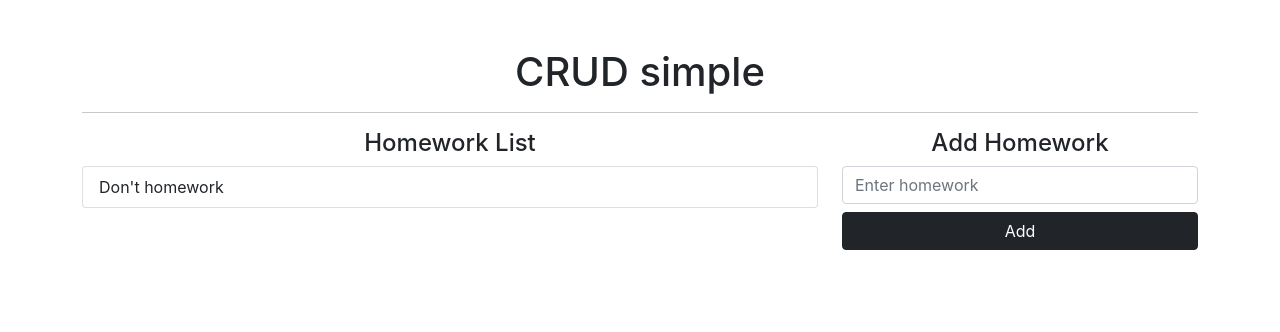
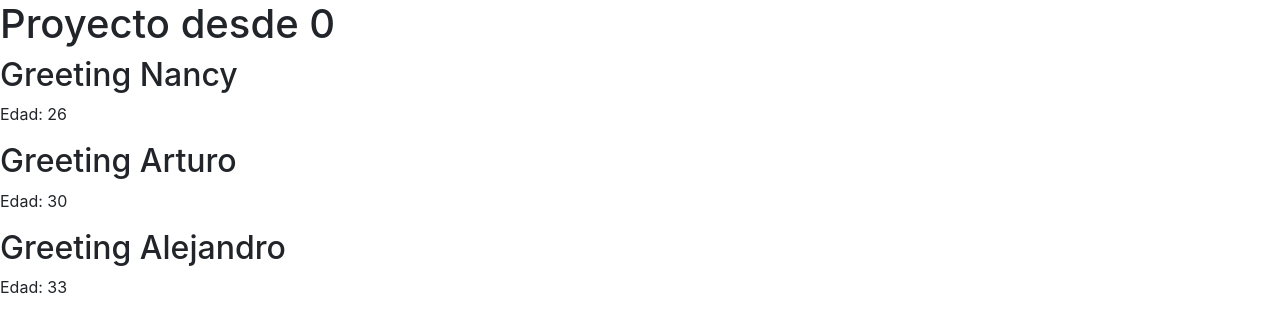
Before and after one commit to nandiaz/practice-CRUD-REACT, a React (Create React App) app in the folder crud/: page / in a window 1280 px wide. Shown: the top 332 px of the page. Built offline with nearby package versions, Linux system fonts and the light colour scheme.

Commit message:
started with components

```diff
--- a/crud/src/App.jsx
+++ b/crud/src/App.jsx
@@ -1,120 +1,13 @@
 import React from "react";
-import { nanoid } from "nanoid";
-//setTareas([...tareas, { id: nanoid(), NombreTarea: tarea }]);
+import Greet from "./components/Greet";
+
 function App() {
-  const [homework, setHomework] = React.useState("");
-  const [homeworks, setHomeworks] = React.useState([]);
-  const [modoEdition, setModoEdition] = React.useState(false);
-  const [id, setId] = React.useState("");
-  const [error, setError] = React.useState(null);
-
-  const addHomework = (e) => {
-    e.preventDefault();
-    if (!homework.trim()) {
-      console.log("Empty element");
-      setError("Write something please");
-      return;
-    }
-    console.log(homework);
-
-    setHomeworks([
-      ...homeworks,
-      {
-        id: nanoid(),
-        nameHomework: homework,
-      },
-    ]);
-    setHomework("");
-    setError(null);
-  };
-
-  const deleteHomework = (id) => {
-    //console.log(id);
-    const arrayFilter = homeworks.filter((item) => item.id !== id);
-    setHomeworks(arrayFilter);
-  };
-
-  const edit = (item) => {
-    console.log(item);
-    setModoEdition(true);
-    setHomework(item.nameHomework);
-    setId(item.id);
-  };
-  const editHomework = (e) => {
-    e.preventDefault();
-    if (!homework.trim()) {
-      console.log("Empty element");
-      setError("Write something please");
-      return;
-    }
-    const arrayEdit = homeworks.map((item) =>
-      item.id === id ? { id, nameHomework: homework } : item
-    );
-    setHomeworks(arrayEdit);
-    setModoEdition(false);
-    setHomework("");
-    setId("");
-    setError(null);
-  };
-
   return (
-    <div className="container mt-5">
-      <h1 className="text-center">CRUD simple</h1>
-      <hr />
-      <div className="row">
-        <div className="col-8">
-          <h4 className="text-center">Homework List</h4>
-          <ul className="list-group">
-            {homeworks.length === 0 ? (
-              <li className="list-group-item">Don't homework</li>
-            ) : (
-              homeworks.map((item) => (
-                <li className="list-group-item" key={item.id}>
-                  <span className="lead">{item.nameHomework}</span>
-                  <button
-                    className="btn btn-danger btn-sm float-end mx-2"
-                    onClick={() => deleteHomework(item.id)}
-                  >
-                    Delete
-                  </button>
-                  <button
-                    className="btn btn-warning btn-sm float-end"
-                    onClick={() => edit(item)}
-                  >
-                    Edit
-                  </button>
-                </li>
-              ))
-            )}
-          </ul>
-        </div>
-        <div className="col-4">
-          <h4 className="text-center">
-            {modoEdition ? "Edit Homework" : "Add Homework"}
-          </h4>
-          <form onSubmit={modoEdition ? editHomework : addHomework}>
-            {error ? <span className="text-danger">{error}</span> : null}
-            <input
-              type="text"
-              className="form-control mb-2"
-              placeholder="Enter homework"
-              onChange={(e) => setHomework(e.target.value)}
-              value={homework}
-            />
-            <div className="d-grid">
-              {modoEdition ? (
-                <button className="btn btn-warning " type="submit">
-                  Edit
-                </button>
-              ) : (
-                <button className="btn btn-dark" type="submit">
-                  Add
-                </button>
-              )}
-            </div>
-          </form>
-        </div>
-      </div>
+    <div>
+      <h1>Proyecto desde 0</h1>
+      <Greet people="Nancy" edad={26} />
+      <Greet people="Arturo" edad={30} />
+      <Greet people="Alejandro" edad={33} />
     </div>
   );
 }
--- /dev/null
+++ b/crud/src/components/Greet.jsx
@@ -0,0 +1,13 @@
+import React from "react";
+
+const Greet = (props) => {
+  console.log(props);
+  return (
+    <div>
+      <h2>Greeting {props.people}</h2>
+      <p>Edad: {props.edad}</p>
+    </div>
+  );
+};
+
+export default Greet;
```
